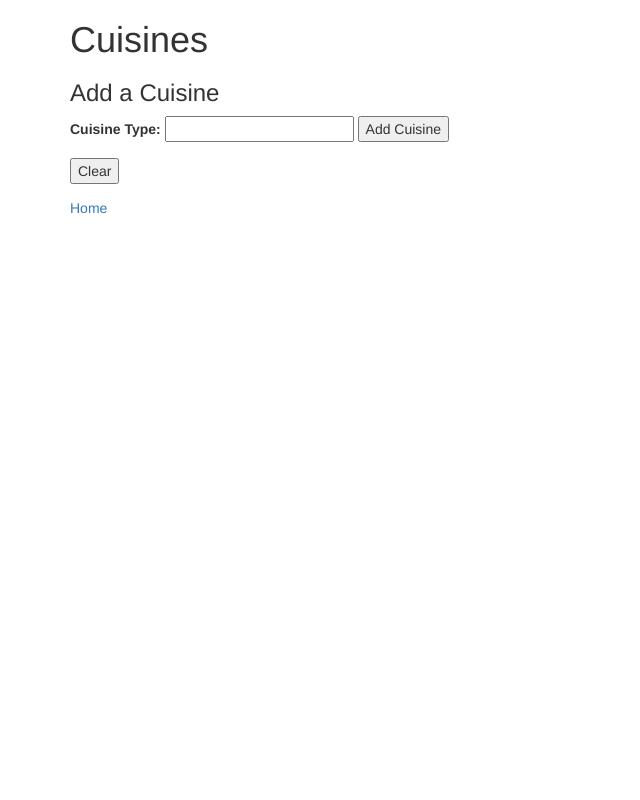
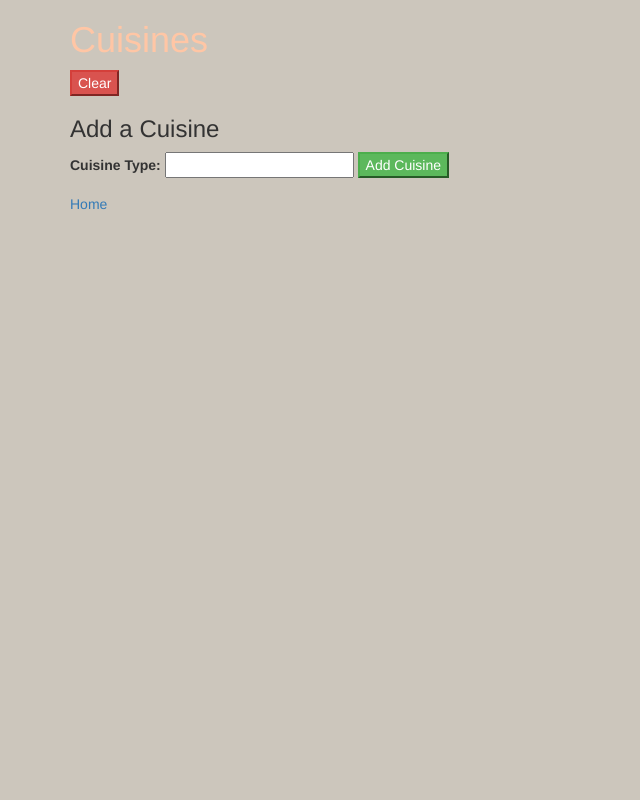
Before and after one commit to yvonnapc/php-mysql-restaurants-relations, a PHP site: template views/cuisine.html.twig in a window 1280 px wide. Shown: the whole page, without its empty margins (0-640 px from the left). Run offline with PHP 8.4, Linux system fonts and the light colour scheme; the template is opened without the code that fills it, so the values that code supplies are empty; some libraries are stand-ins or nearby versions.

Commit message:
Add styling

```diff
--- a/views/cuisine.html.twig
+++ b/views/cuisine.html.twig
@@ -16,17 +16,17 @@
         </ul>
         {% endif %}
 
+        <form action='/delete_cuisines' method='post'>
+          <button class="btn-danger" type='submit'>Clear</button>
+        </form>
 
         <h3>Add a Cuisine</h3>
             <form action="/cuisines" method="post">
               <label for="type">Cuisine Type:</label>
               <input name="type" type="text" required>
-              <button type="submit">Add Cuisine</button>
+              <button class="btn-success" type="submit">Add Cuisine</button>
             </form>
 
-            <form action='/delete_cuisines' method='post'>
-              <button type='submit'>Clear</button>
-          </form>
         <p><a href='/'>Home</a></p>
   </div>
 </body>
--- a/views/cuisine_edit.html.twig
+++ b/views/cuisine_edit.html.twig
@@ -15,14 +15,16 @@
           <label for="type">Rename this cuisine:</label>
           <input id="type" name="type" type="text">
 
-          <button type="submit">Update</button>
+          <button class="btn-info" type="submit">Update</button>
         </form>
 
         <form action="/cuisines/{{ cuisine.getId }}" method="post">
           <input name="_method" type="hidden" value="delete">
 
-          <button type="submit">Delete this cuisine</button>
+          <button class="btn-danger" type="submit">Delete this cuisine</button>
         </form>
+
+          <h3><a href='/'>Home</a></h3>
     </div>
 
   </body>
--- a/views/restaurant.html.twig
+++ b/views/restaurant.html.twig
@@ -32,12 +32,12 @@
 
               <label for="phone">Restaurant Phone:</label>
               <input id="phone" name = "phone" type="text" required><br>
-              <button type="submit">Add Restaurant</button>
+              <button class="btn-success" type="submit">Add Restaurant</button>
             </form>
 
 
 
-        <p><a href='/'>Home</a></p>
+        <h3><a href='/'>Home</a></h3>
   </div>
 </body>
 </html>
--- /dev/null
+++ b/web/styles.css
@@ -0,0 +1,7 @@
+body {
+  background-color: #CCC6BC;
+}
+
+h1 {
+  color: #FFC6A5;
+}
```
